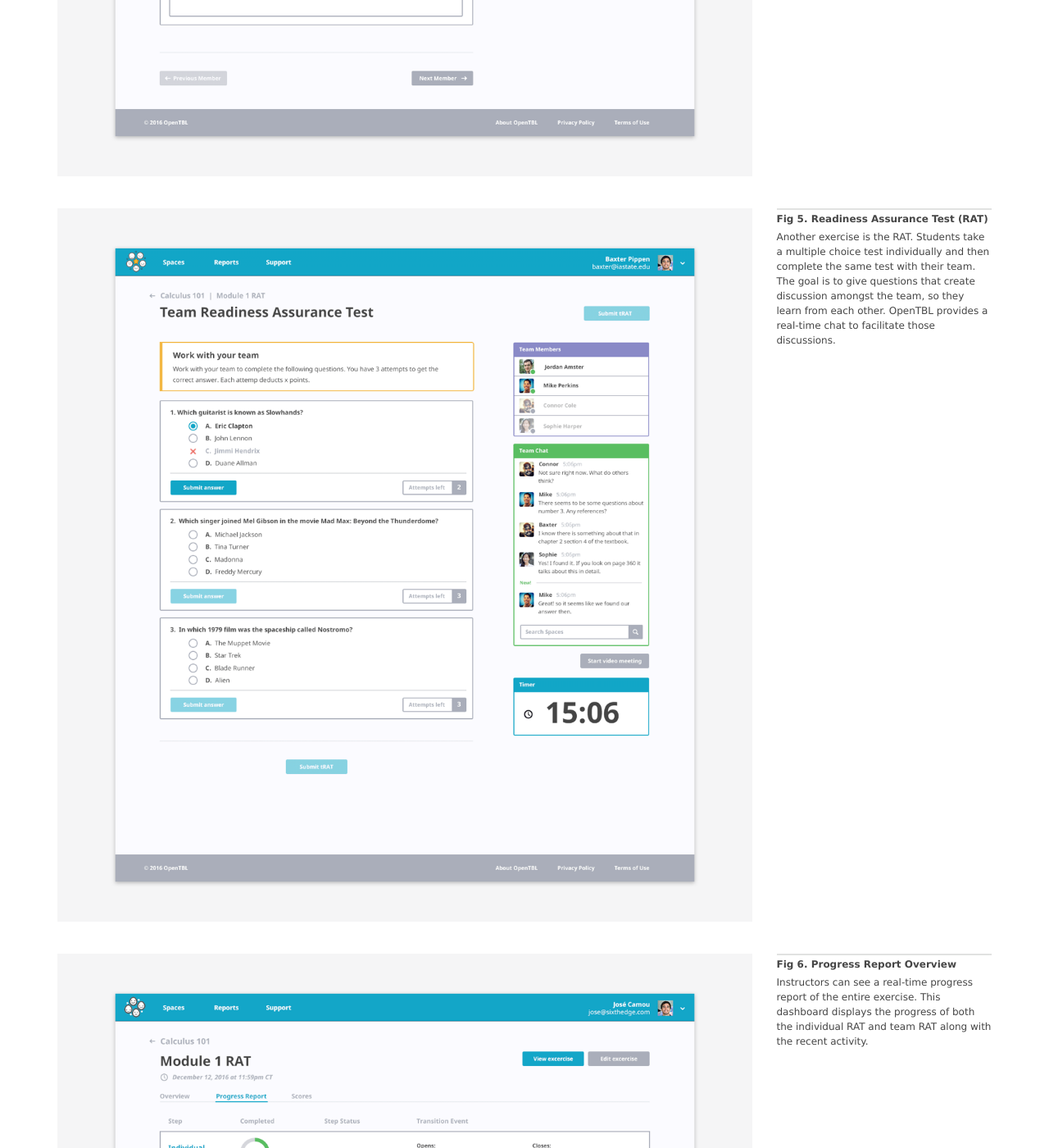
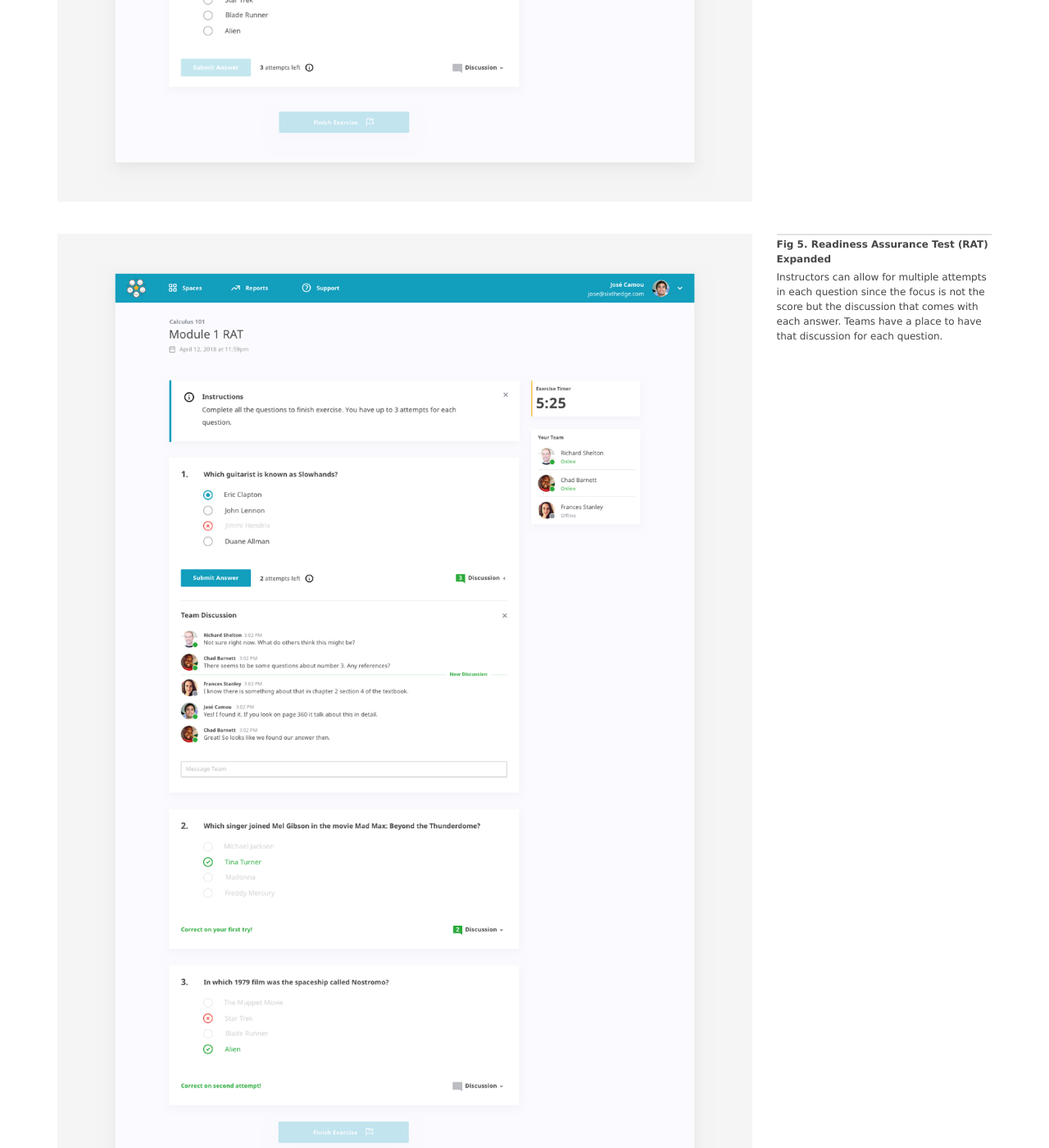
Before and after one commit to jcamou/jcamou.github.io, a Jekyll site: the page built from work/opentbl.html, in a window 1280 px wide and 1400 px high, scrolled down 4233 px. Shown: the whole window at 82% size. Built offline with Jekyll 4.4.1, drawn with Linux system fonts in a browser that asks for light colours; some of the changed text lies outside the part shown.

Commit message:
[MOD] Update OTBL screenshots

```diff
--- a/work/opentbl.html
+++ b/work/opentbl.html
@@ -66,7 +66,7 @@ permalink: /work/opentbl
 
 <div class="grid__container spacing__margin-bottom--2">
   <div class="grid__col--3of4 grid__container-padding is-left grid__mobile--full-width">
-    <img src="/assets/images/work/opentbl/otbl__space--home.png" alt="Photo of course overview">
+    <img src="/assets/images/work/opentbl/otbl__space-home--2.png" alt="Photo of course overview">
   </div>
   <div class="grid__col--1of4 grid__container-padding
   grid__mobile--full-width">
@@ -79,7 +79,7 @@ permalink: /work/opentbl
 
 <div class="grid__container spacing__margin-bottom--2">
   <div class="grid__col--3of4 grid__container-padding is-left grid__mobile--full-width">
-    <img src="/assets/images/work/opentbl/otbl__exercise-overview.png" alt="Photo of exercise overview">
+    <img src="/assets/images/work/opentbl/otbl__exercise-overview--2.png" alt="Photo of exercise overview">
   </div>
   <div class="grid__col--1of4 grid__container-padding
   grid__mobile--full-width">
@@ -92,65 +92,39 @@ permalink: /work/opentbl
 
 <div class="grid__container spacing__margin-bottom--2">
   <div class="grid__col--3of4 grid__container-padding is-left grid__mobile--full-width">
-    <img src="/assets/images/work/opentbl/otbl__pe.png" alt="Photo of peer evaluation exercise">
+    <img src="/assets/images/work/opentbl/otbl__rat--2.png" alt="Photo of readiness asssurance test">
   </div>
   <div class="grid__col--1of4 grid__container-padding
   grid__mobile--full-width">
     <div class="caption__container">
-      <div class="caption__label">Fig 4. Peer Evaluation Exercise</div>
-      <div class="caption__description">One common TBL exercise is the Peer Evaluation. Students themselves take the responsibility of evaluating their team members on their performance. The scores are averaged out, and the results are sent back to each team member with anonymous positive and constructive feedback.</div>
+      <div class="caption__label">Fig 4. Readiness Assurance Test (RAT)</div>
+      <div class="caption__description">A common TBL exercise is the RAT. Students take a multiple choice test individually and then complete the same test with their team. The goal is to give questions that create discussion amongst the team, so they learn from each other. OpenTBL provides a real-time chat to facilitate those discussions.</div>
     </div>
   </div>
 </div>
 
 <div class="grid__container spacing__margin-bottom--2">
   <div class="grid__col--3of4 grid__container-padding is-left grid__mobile--full-width">
-    <img src="/assets/images/work/opentbl/otbl__rat.png" alt="Photo of readiness asssurance test">
+    <img src="/assets/images/work/opentbl/otbl__rat-expanded--2.png" alt="Photo of readiness asssurance test">
   </div>
   <div class="grid__col--1of4 grid__container-padding
   grid__mobile--full-width">
     <div class="caption__container">
-      <div class="caption__label">Fig 5. Readiness Assurance Test (RAT)</div>
-      <div class="caption__description">Another exercise is the RAT. Students take a multiple choice test individually and then complete the same test with their team. The goal is to give questions that create discussion amongst the team, so they learn from each other. OpenTBL provides a real-time chat to facilitate those discussions.</div>
+      <div class="caption__label">Fig 5. Readiness Assurance Test (RAT) Expanded</div>
+      <div class="caption__description">Instructors can allow for multiple attempts in each question since the focus is not the score but the discussion that comes with each answer. Teams have a place to have that discussion for each question.</div>
     </div>
   </div>
 </div>
 
 <div class="grid__container spacing__margin-bottom--2">
   <div class="grid__col--3of4 grid__container-padding is-left grid__mobile--full-width">
-    <img src="/assets/images/work/opentbl/otbl__pr-overview.png" alt="Photo of progress report overview">
+    <img src="/assets/images/work/opentbl/otbl__pe--2.png" alt="Photo of peer evaluation exercise">
   </div>
   <div class="grid__col--1of4 grid__container-padding
   grid__mobile--full-width">
     <div class="caption__container">
-      <div class="caption__label">Fig 6. Progress Report Overview</div>
-      <div class="caption__description">Instructors can see a real-time progress report of the entire exercise. This dashboard displays the progress of both the individual RAT and team RAT along with the recent activity.</div>
-    </div>
-  </div>
-</div>
-
-<div class="grid__container spacing__margin-bottom--2">
-  <div class="grid__col--3of4 grid__container-padding is-left grid__mobile--full-width">
-    <img src="/assets/images/work/opentbl/otbl__pr--standard.png" alt="Photo of progress report for team RAT">
-  </div>
-  <div class="grid__col--1of4 grid__container-padding
-  grid__mobile--full-width">
-    <div class="caption__container">
-      <div class="caption__label">Fig 7. Progress Report for Team RAT</div>
-      <div class="caption__description">Instructors can also drill down and see results for individual questions as well as the most commonly picked choices. This information helps instructors in synchronous learning environments make quick decisions for their lecture.</div>
-    </div>
-  </div>
-</div>
-
-<div class="grid__container spacing__margin-bottom--2">
-  <div class="grid__col--3of4 grid__container-padding is-left grid__mobile--full-width">
-    <img src="/assets/images/work/opentbl/otbl__responsive.png" alt="Photo of responsive design">
-  </div>
-  <div class="grid__col--1of4 grid__container-padding
-  grid__mobile--full-width">
-    <div class="caption__container">
-      <div class="caption__label">Fig 8. Responsive Design</div>
-      <div class="caption__description">OpenTBL works on any size screen or device.</div>
+      <div class="caption__label">Fig 6. Peer Evaluation Exercise</div>
+      <div class="caption__description">One common TBL exercise is the Peer Evaluation. Students themselves take the responsibility of evaluating their team members on their performance. The scores are averaged out, and the results are sent back to each team member with anonymous positive and constructive feedback.</div>
     </div>
   </div>
 </div>
@@ -167,7 +141,7 @@ permalink: /work/opentbl
   <div class="grid__col--1of4 grid__container-padding
   grid__mobile--full-width">
     <div class="caption__container">
-      <div class="caption__label">Fig 9. OpenTBL Icons</div>
+      <div class="caption__label">Fig 7. OpenTBL Icons</div>
       <div class="caption__description">Some of the assets I created for OpenTBL.</div>
     </div>
   </div>
@@ -202,7 +176,7 @@ permalink: /work/opentbl
   <div class="grid__col--1of4 grid__container-padding
   grid__mobile--full-width">
     <div class="caption__container">
-      <div class="caption__label">Fig 10. OpenTBL Flow Chart</div>
+      <div class="caption__label">Fig 8. OpenTBL Flow Chart</div>
       <div class="caption__description">Here is a flowchart listing all of the possible screens and steps to get to each one. This approach helped us see the big picture and have conversations with teams.</div>
     </div>
   </div>
@@ -221,7 +195,7 @@ permalink: /work/opentbl
   <div class="grid__col--1of4 grid__container-padding
   grid__mobile--full-width">
     <div class="caption__container">
-      <div class="caption__label">Fig 11 & 12. Layout and Builder Sketches</div>
+      <div class="caption__label">Fig 9 & 10. Layout and Builder Sketches</div>
       <div class="caption__description">Sketching layouts for the main screens of OpenTBL.</div>
     </div>
   </div>
@@ -239,7 +213,7 @@ permalink: /work/opentbl
   <div class="grid__col--1of4 grid__container-padding
   grid__mobile--full-width">
     <div class="caption__container">
-      <div class="caption__label">Fig 13. Builder Mockups</div>
+      <div class="caption__label">Fig 11. Builder Mockups</div>
       <div class="caption__description">I used Photoshop to put together mockups based on sketches then added them to an InVision project. </div>
     </div>
   </div>
@@ -256,7 +230,7 @@ permalink: /work/opentbl
   <div class="grid__col--1of4 grid__container-padding
   grid__mobile--full-width">
     <div class="caption__container">
-      <div class="caption__label">Fig 14. Mockups on InVision</div>
+      <div class="caption__label">Fig 12. Mockups on InVision</div>
       <div class="caption__description">We used InVision for prototype testing, internal discussions, and group feedback.</div>
     </div>
   </div>
@@ -277,7 +251,7 @@ permalink: /work/opentbl
   <div class="grid__col--1of4 grid__container-padding
   grid__mobile--full-width">
     <div class="caption__container">
-      <div class="caption__label">Fig 15. Video recording of focus group session</div>
+      <div class="caption__label">Fig 13. Video recording of focus group session</div>
       <div class="caption__description">These sessions are beneficial at the beginning of the design process. Participants help spot problems early on in the design process.</div>
     </div>
   </div>
@@ -296,7 +270,7 @@ permalink: /work/opentbl
   <div class="grid__col--1of4 grid__container-padding
   grid__mobile--full-width">
     <div class="caption__container">
-      <div class="caption__label">Fig 16. Old and New Logos</div>
+      <div class="caption__label">Fig 14. Old and New Logos</div>
       <div class="caption__description">(Left) Initial logo. (Right) Updated version.</div>
     </div>
   </div>
```
Also changed, not shown: assets/images/work/opentbl/otbl__builder-mockups.png, assets/images/work/opentbl/otbl__exercise-overview--2.png (added), assets/images/work/opentbl/otbl__invision-project.png, assets/images/work/opentbl/otbl__landing.png, assets/images/work/opentbl/otbl__pe--2.png (added), assets/images/work/opentbl/otbl__rat--2.png (added), assets/images/work/opentbl/otbl__rat-expanded--2.png (added), assets/images/work/opentbl/otbl__space-home--2.png (added).
